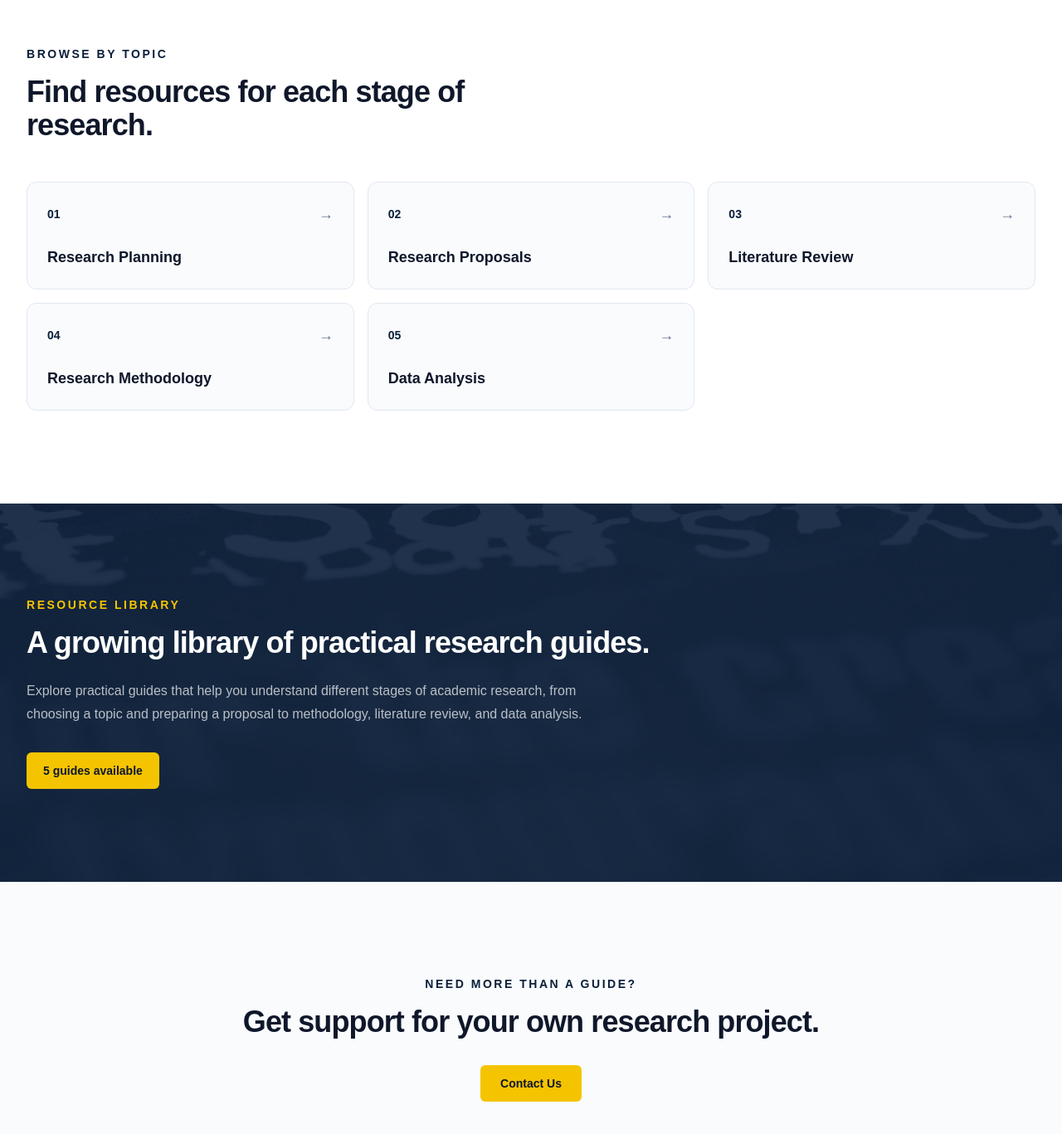
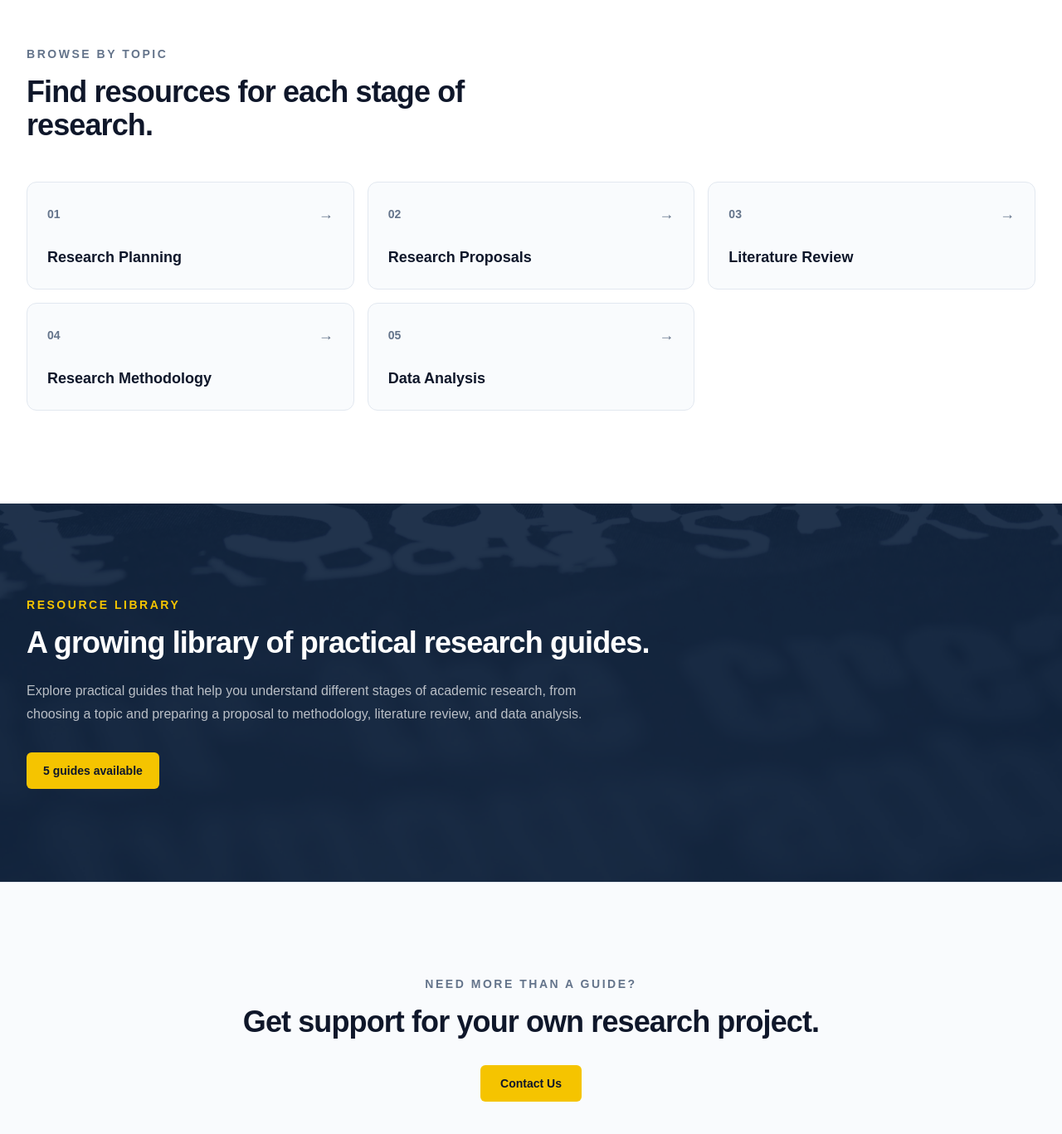
Before and after one commit to sangit-pokhrel/Thesis-companion, a Next.js app: page /resources in a window 1280 px wide. Shown: the part 2079-3446 px from the top of the page at 83% size. Built offline with nearby package versions, Linux system fonts and the light colour scheme.

Commit message:
contact map update and minor text theme fix

```diff
--- a/app/about/page.tsx
+++ b/app/about/page.tsx
@@ -199,7 +199,7 @@ export default function AboutPage() {
           </div>
 
           <div>
-            <p className="text-sm font-semibold uppercase tracking-[0.18em] text-primary">
+            <p className="text-sm font-semibold uppercase tracking-[0.18em] text-muted-foreground">
               {about.whoWeAre}
             </p>
 
@@ -235,7 +235,7 @@ export default function AboutPage() {
         <div className="mx-auto max-w-7xl px-5 py-20 sm:px-6 lg:px-8 lg:py-28">
           <div className="grid items-center gap-12 lg:grid-cols-[0.8fr_1.2fr] lg:gap-20">
             <div>
-              <p className="text-sm font-semibold uppercase tracking-[0.18em] text-primary">
+              <p className="text-sm font-semibold uppercase tracking-[0.18em] text-muted-foreground">
                 {about.approach}
               </p>
 
@@ -267,7 +267,7 @@ export default function AboutPage() {
             <div className="grid gap-px overflow-hidden rounded-2xl border border-border bg-border sm:grid-cols-2">
               {currentPrinciples.map((item) => (
                 <div key={item.number} className="bg-background p-7 sm:p-8">
-                  <span className="text-sm font-semibold text-primary">
+                  <span className="text-sm font-semibold text-muted-foreground">
                     {item.number}
                   </span>
 
@@ -392,7 +392,7 @@ export default function AboutPage() {
       {/* CTA */}
       <section className="border-t border-border bg-muted/40">
         <div className="mx-auto max-w-7xl px-5 py-20 text-center sm:px-6 lg:px-8 lg:py-28">
-          <p className="text-sm font-semibold uppercase tracking-[0.18em] text-primary">
+          <p className="text-sm font-semibold uppercase tracking-[0.18em] text-muted-foreground">
             {about.ctaLabel}
           </p>
 
--- a/app/contact/page.tsx
+++ b/app/contact/page.tsx
@@ -755,9 +755,9 @@ export default function ContactPage() {
               </div>
 
               <a
-                href="https://www.google.com/maps/search/?api=1&query=Kathmandu%2C%20Nepal"
+                href="https://www.google.com/maps/search/?api=1&query=27.6745111,85.3805302"
                 target="_blank"
-                rel="noreferrer"
+                rel="noopener noreferrer"
                 className="mt-7 inline-flex items-center gap-2 text-sm font-semibold text-primary hover:text-accent dark:text-accent"
               >
                 {language === "en"
@@ -771,10 +771,10 @@ export default function ContactPage() {
               <iframe
                 title={
                   language === "en"
-                    ? "Thesis Companion location in Kathmandu"
-                    : "चरदोबाटोमा Thesis Companion को स्थान"
+                    ? "Artova Solutions Pvt Ltd location"
+                    : "Artova Solutions Pvt Ltd को स्थान"
                 }
-                src="https://www.google.com/maps/embed?pb=!1m18!1m12!1m3!1d3532.7!2d85.39!3d27.67!2m3!1f0!2f0!3f0!3m2!1i1024!2i768!4f13.1!3m3!1m2!1s0x39eb10d4839f86b1%3A0x1e8d285c005f9c1e!2sArtova%20Solutions%20Pvt%20Ltd!5e0!3m2!1sen!2snp!4v1710000000000"
+                src="https://www.google.com/maps?q=Artova+Solutions+Pvt+Ltd,+27.6745111,85.3805302&output=embed"
                 className="h-[360px] w-full border-0 sm:h-[430px]"
                 loading="lazy"
                 referrerPolicy="no-referrer-when-downgrade"
--- a/app/resources/ResourcesClient.tsx
+++ b/app/resources/ResourcesClient.tsx
@@ -163,7 +163,7 @@ export default function ResourcesClient() {
       <section className="bg-background">
         <div className="mx-auto max-w-7xl px-6 py-20 lg:px-8 lg:py-28">
           <div className="max-w-2xl">
-            <p className="text-sm font-semibold uppercase tracking-[0.18em] text-primary">
+            <p className="text-sm font-semibold uppercase tracking-[0.18em] text-muted-foreground">
               {resources.browse}
             </p>
 
@@ -180,7 +180,7 @@ export default function ResourcesClient() {
                 className="group rounded-xl border border-border bg-muted/40 p-6 transition-all hover:-translate-y-1 hover:bg-muted hover:shadow-md"
               >
                 <div className="flex items-center justify-between">
-                  <span className="text-sm font-semibold text-primary">
+                  <span className="text-sm font-semibold text-muted-foreground">
                     0{index + 1}
                   </span>
 
@@ -238,7 +238,7 @@ export default function ResourcesClient() {
       {/* CTA */}
       <section className="border-t border-border bg-muted/40">
         <div className="mx-auto max-w-7xl px-6 py-20 text-center lg:px-8 lg:py-28">
-          <p className="text-sm font-semibold uppercase tracking-[0.18em] text-primary">
+          <p className="text-sm font-semibold uppercase tracking-[0.18em] text-muted-foreground">
             {resources.ctaLabel}
           </p>
 
```
